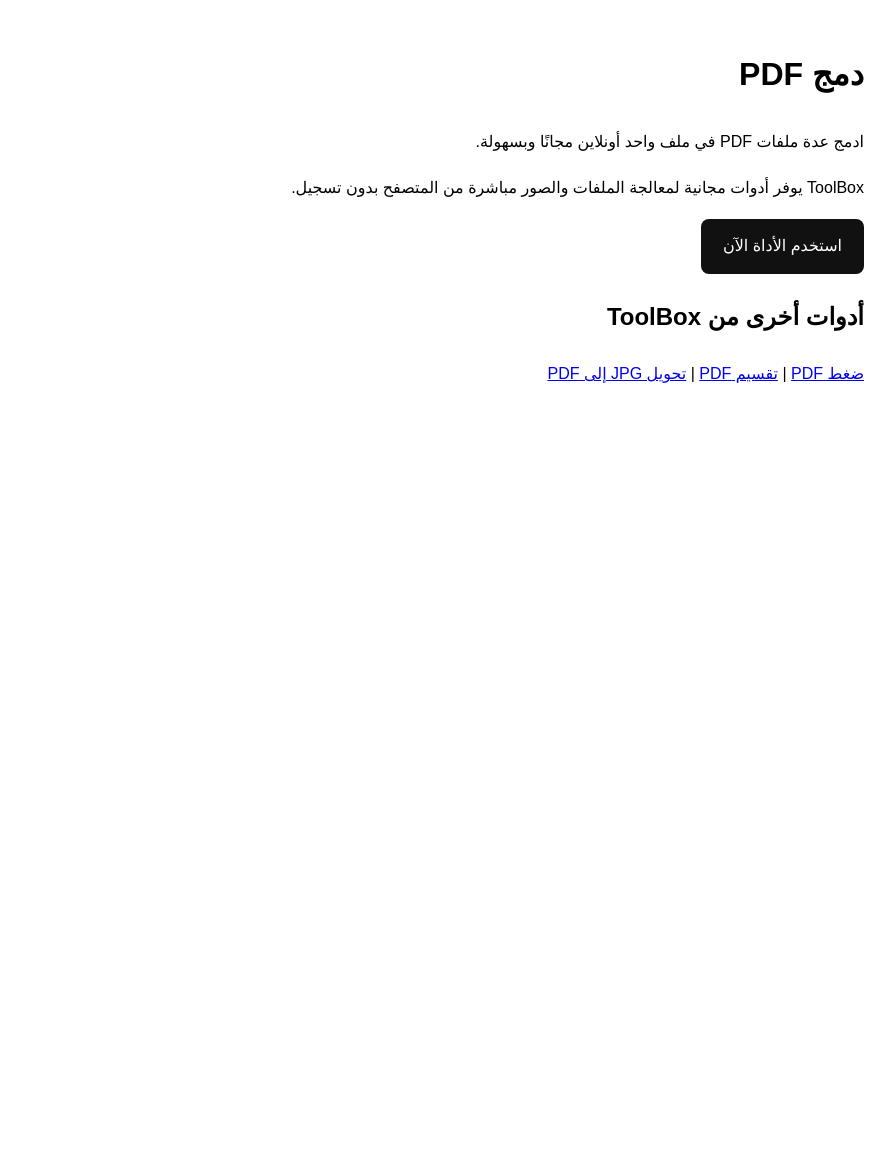
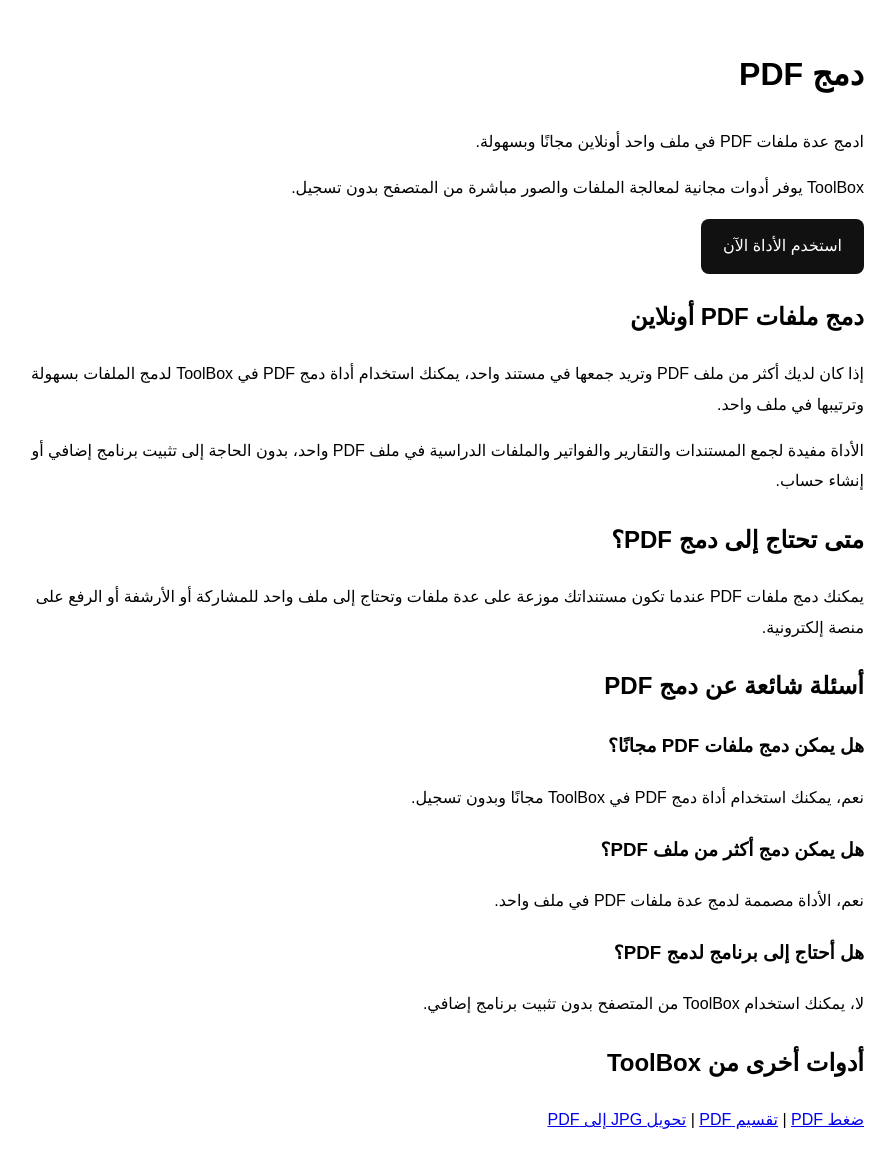
Before and after one commit to mh3660841-max/ToolBox, a plain HTML site: page app/www/merge-pdf.html in a window 1280 px wide. Shown: the part 57-1224 px from the top of the page, without its empty margins (201-1096 px from the left). Before the commit the page ends 800 px from the top, so only its background shows below. Drawn offline with Linux system fonts and the light colour scheme.

Commit message:
Improve merge PDF SEO content

```diff
--- a/app/www/merge-pdf.html
+++ b/app/www/merge-pdf.html
@@ -12,5 +12,40 @@
 <p>ادمج عدة ملفات PDF في ملف واحد أونلاين مجانًا وبسهولة.</p>
 <p>ToolBox يوفر أدوات مجانية لمعالجة الملفات والصور مباشرة من المتصفح بدون تسجيل.</p>
 <a href="/?tool=merge-pdf" style="display:inline-block;padding:12px 22px;background:#111;color:white;text-decoration:none;border-radius:8px">استخدم الأداة الآن</a>
-<section><h2>أدوات أخرى من ToolBox</h2><p><a href="/compress-pdf.html">ضغط PDF</a> | <a href="/split-pdf.html">تقسيم PDF</a> | <a href="/jpg-to-pdf.html">تحويل JPG إلى PDF</a></p></section></body>
+<section>
+<h2>دمج ملفات PDF أونلاين</h2>
+<p>
+إذا كان لديك أكثر من ملف PDF وتريد جمعها في مستند واحد، يمكنك استخدام أداة دمج PDF
+في ToolBox لدمج الملفات بسهولة وترتيبها في ملف واحد.
+</p>
+<p>
+الأداة مفيدة لجمع المستندات والتقارير والفواتير والملفات الدراسية في ملف PDF واحد،
+بدون الحاجة إلى تثبيت برنامج إضافي أو إنشاء حساب.
+</p>
+
+<h2>متى تحتاج إلى دمج PDF؟</h2>
+<p>
+يمكنك دمج ملفات PDF عندما تكون مستنداتك موزعة على عدة ملفات وتحتاج إلى ملف واحد
+للمشاركة أو الأرشفة أو الرفع على منصة إلكترونية.
+</p>
+
+<h2>أسئلة شائعة عن دمج PDF</h2>
+<h3>هل يمكن دمج ملفات PDF مجانًا؟</h3>
+<p>نعم، يمكنك استخدام أداة دمج PDF في ToolBox مجانًا وبدون تسجيل.</p>
+
+<h3>هل يمكن دمج أكثر من ملف PDF؟</h3>
+<p>نعم، الأداة مصممة لدمج عدة ملفات PDF في ملف واحد.</p>
+
+<h3>هل أحتاج إلى برنامج لدمج PDF؟</h3>
+<p>لا، يمكنك استخدام ToolBox من المتصفح بدون تثبيت برنامج إضافي.</p>
+</section>
+
+<section>
+<h2>أدوات أخرى من ToolBox</h2>
+<p>
+<a href="/compress-pdf.html">ضغط PDF</a> |
+<a href="/split-pdf.html">تقسيم PDF</a> |
+<a href="/jpg-to-pdf.html">تحويل JPG إلى PDF</a>
+</p>
+</section></body>
 </html>
```
